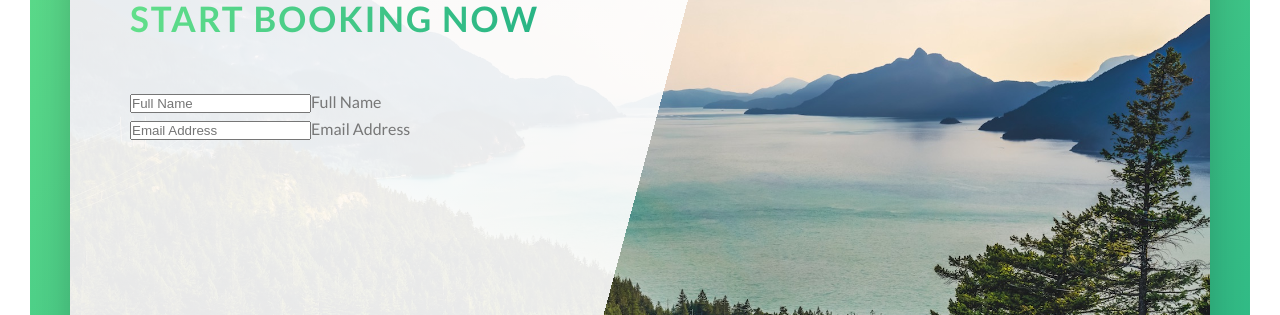
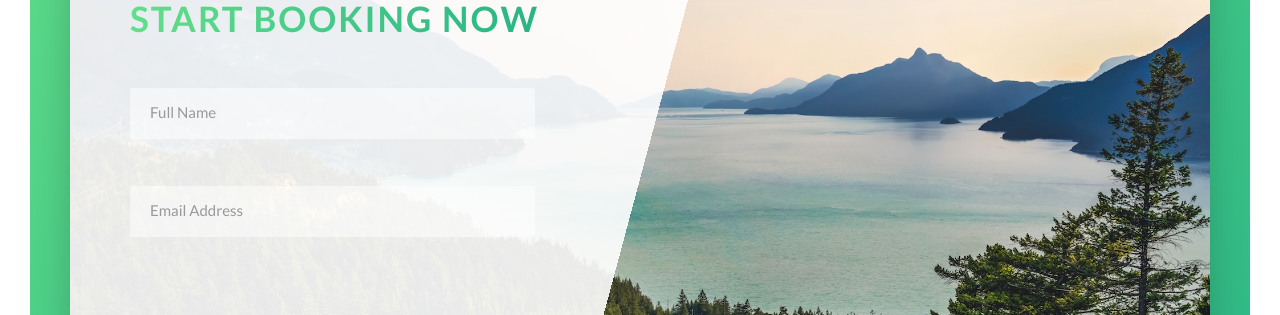
Before and after one commit to JAspeling/advanced-css-course, an Angular app in the folder natours_angular/: page / in a window 1280 px wide. Shown: the part 4544-4859 px from the top of the page. Built offline with nearby package versions, Linux system fonts and the light colour scheme.

Commit message:
Section 5, Lecture 47

```diff
--- a/natours_angular/src/css/styles.css
+++ b/natours_angular/src/css/styles.css
@@ -399,6 +399,45 @@
     height: 100%;
     object-fit: cover; }
 
+.form__group:not(:last-child) {
+  margin-bottom: 2rem; }
+
+.form__input {
+  font-size: 1.5rem;
+  font-family: inherit;
+  color: inherit;
+  padding: 1.5rem 2rem;
+  border-radius: 0.3rem;
+  background-color: rgba(255, 255, 255, 0.5);
+  border: none;
+  border-bottom: .3rem solid transparent;
+  width: 90%;
+  display: block;
+  transition: all .3s; }
+  .form__input:focus {
+    outline: none;
+    box-shadow: 0 1.5rem 2rem rgba(0, 0, 0, 0.1);
+    border-bottom: 0.3rem solid #7ed56f; }
+  .form__input::-webkit-input-placeholder {
+    color: #999; }
+  .form__input:focus:invalid {
+    border-bottom: 0.3rem solid #ff7730; }
+  .form__input:focus:valid {
+    border-bottom: 0.3rem solid #7ed56f; }
+
+.form__input:placeholder-shown + .form__label {
+  opacity: 0;
+  visibility: hidden;
+  transform: translateY(-4rem); }
+
+.form__label {
+  font-size: 1.2rem;
+  font-weight: 700;
+  margin-left: 2rem;
+  margin-top: 0.7rem;
+  display: block;
+  transition: all .3s; }
+
 .row {
   max-width: 114rem;
   margin: 0 auto;
--- a/natours_angular/src/sass/abstracts/_variables.scss
+++ b/natours_angular/src/sass/abstracts/_variables.scss
@@ -13,6 +13,8 @@
 $color-grey-light-2: #eee;
 
 $color-grey-dark: #777;
+$color-grey-dark-2: #999;
+
 $color-white: #fff;
 $color-black: #000;
 
@@ -29,6 +31,7 @@
 $default-box-shadow-hover: 0 1rem 2rem rgba($color-black, 0.2);
 $default-box-shadow-click: 0 0.5rem 2rem rgba($color-black, 0.2);
 $default-box-shadow: 0 1.5rem 4rem rgba($color-black, 0.2);
+$default-box-shadow-small: 0 1.5rem 2rem rgba($color-black, 0.1);
 // Radius
 
 $radius-x-small: .3rem;
--- /dev/null
+++ b/natours_angular/src/sass/components/_form.scss
@@ -0,0 +1,65 @@
+.form {
+  &__group {
+    &:not(:last-child){
+      margin-bottom: 2rem;
+    }
+  }
+
+  &__input {
+    font-size: 1.5rem;
+    font-family: inherit;
+    color: inherit;
+    padding: 1.5rem 2rem;
+    border-radius: $radius-x-small;
+    background-color: rgba($color-white, .5);
+    border: none;
+    border-bottom: .3rem solid transparent;
+    width: 90%;
+    display: block;
+    transition: all .3s;
+
+    &:focus {
+      outline: none;
+      box-shadow: $default-box-shadow-small;
+      border-bottom: .3rem solid $color-primary;
+    }
+
+    &::-webkit-input-placeholder {
+      color: $color-grey-dark-2;
+    }
+
+    &:focus:invalid{
+      border-bottom: .3rem solid $color-secondary-dark;
+    }
+
+    &:focus:valid {
+      border-bottom: .3rem solid $color-primary;
+    }
+  }
+
+  // cannot be inside the input class because you dont want to style the input,
+  // you want to style the label.
+
+  // Makes use of the Adjacent Sibling selector ('+')
+  // to select the sibling directly after the current element.
+
+  // Can also use the General Sibling Selector ('~')
+  // to select a genreal sibling that is not adjacent to the element.
+
+  // Note: The sibling has to be AFTER the current element.
+  &__input:placeholder-shown + &__label {
+    opacity: 0;
+    visibility: hidden;
+    transform: translateY(-4rem);
+  }
+
+  &__label {
+    font-size: 1.2rem;
+    font-weight: 700;
+    margin-left: 2rem;
+    margin-top: 0.7rem;
+    display: block;
+
+    transition: all .3s;
+  }
+}
--- a/natours_angular/src/sass/main.scss
+++ b/natours_angular/src/sass/main.scss
@@ -15,6 +15,7 @@
 @import "components/story";
 @import "components/bg-video";
 @import "components/booking";
+@import "components/form";
 
 @import "layouts/grid";
 @import "layouts/header";
```
